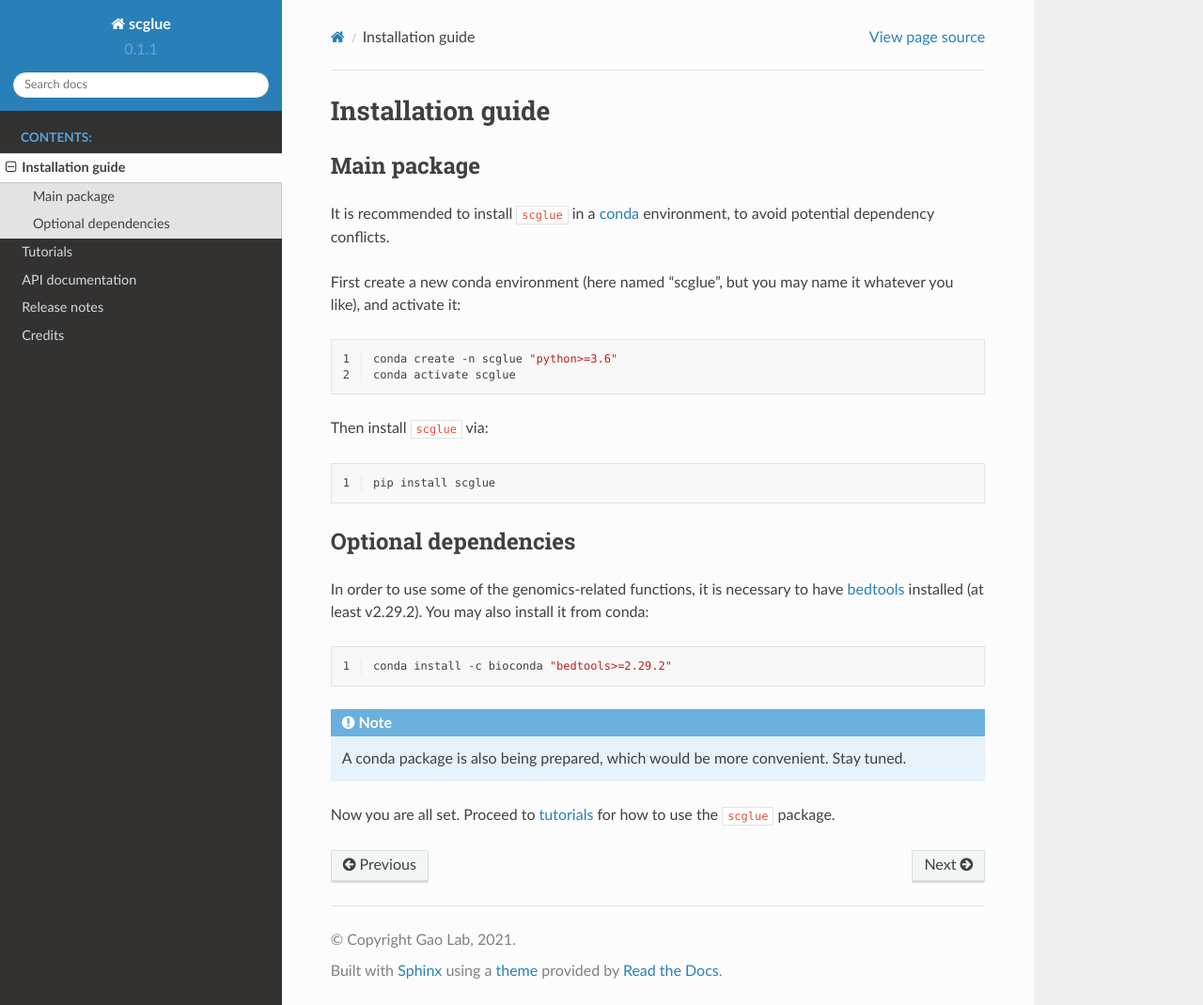
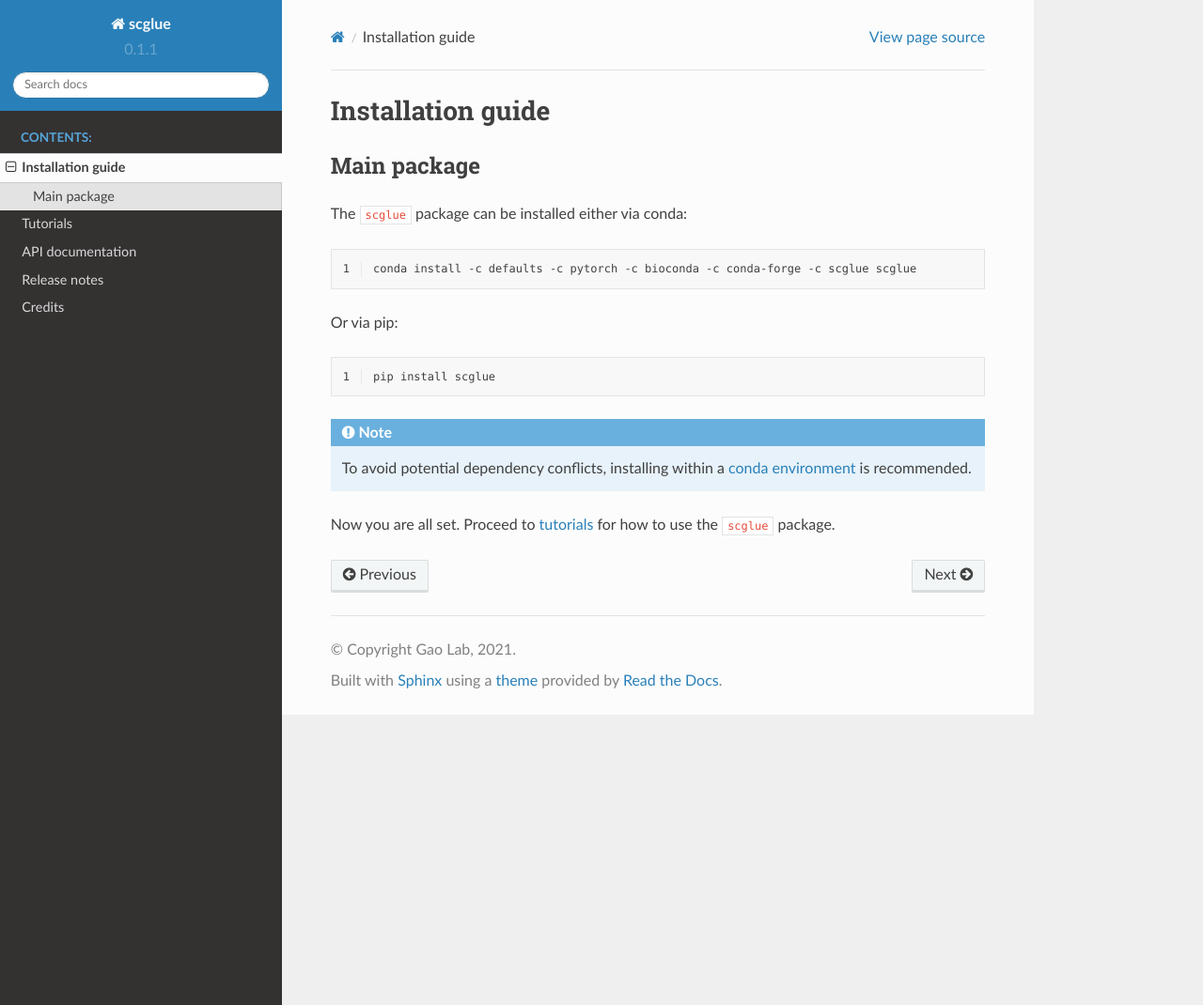
Before and after one commit to gao-lab/GLUE, a Sphinx documentation site: the page built from docs/install.rst, in a window 1280 px wide and 1070 px high. Shown: the whole window at 94% size. Built offline with Sphinx 7.4.7 and the Read the Docs theme 2.0.0, drawn with Linux system fonts in a browser that asks for light colours.

Commit message:
Add conda package

```diff
--- a/docs/install.rst
+++ b/docs/install.rst
@@ -5,34 +5,23 @@ Installation guide
 Main package
 ************
 
-It is recommended to install ``scglue`` in a `conda <https://docs.conda.io/en/latest/miniconda.html>`_ environment, to avoid potential dependency conflicts.
-
-First create a new conda environment (here named "scglue", but you may name it whatever you like), and activate it:
+The ``scglue`` package can be installed either via conda:
 
 .. code-block:: bash
     :linenos:
 
-    conda create -n scglue "python>=3.6"
-    conda activate scglue
+    conda install -c defaults -c pytorch -c bioconda -c conda-forge -c scglue scglue
 
-Then install ``scglue`` via:
+Or via pip:
 
 .. code-block:: bash
     :linenos:
 
     pip install scglue
 
-*********************
-Optional dependencies
-*********************
-
-In order to use some of the genomics-related functions, it is necessary to have `bedtools <https://bedtools.readthedocs.io/en/latest/index.html>`_ installed (at least v2.29.2). You may also install it from conda:
-
-.. code-block:: bash
-    :linenos:
-
-    conda install -c bioconda "bedtools>=2.29.2"
-
-.. note:: A conda package is also being prepared, which would be more convenient. Stay tuned.
+.. note::
+    To avoid potential dependency conflicts, installing within a
+    `conda environment <https://conda.io/projects/conda/en/latest/user-guide/tasks/manage-environments.html>`_
+    is recommended.
 
 Now you are all set. Proceed to `tutorials <tutorials.rst>`_ for how to use the ``scglue`` package.
```
Also changed, not shown: README.md (+11 -8 lines), env.yaml (+22 -1 lines), conda-build/README.md (added), 5 other files.
